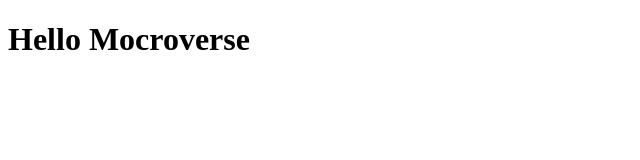
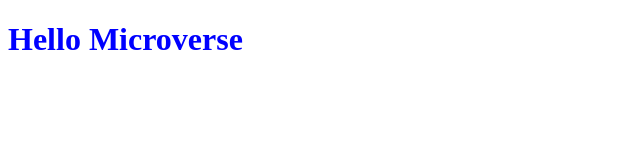
Before and after one commit to AnelisaDee/Hello-World, a plain HTML site: page index.html in a window 1280 px wide. Shown: the whole page, without its empty margins (0-640 px from the left). Drawn offline with Linux system fonts and the light colour scheme.

Commit message:
add style and test.md files

```diff
--- a/index.html
+++ b/index.html
@@ -4,9 +4,10 @@
     <meta charset="UTF-8">
     <meta http-equiv="X-UA-Compatible" content="IE=edge">
     <meta name="viewport" content="width=device-width, initial-scale=1.0">
+    <link rel="stylesheet" href="style.css">
     <title>Document</title>
 </head>
 <body>
-    <h1>Hello Mocroverse</h1>
+    <h1>Hello Microverse</h1>
 </body>
 </html>
--- /dev/null
+++ b/style.css
@@ -0,0 +1,3 @@
+h1 {
+    color: blue;
+}
```
Also changed, not shown: 1 other file.
